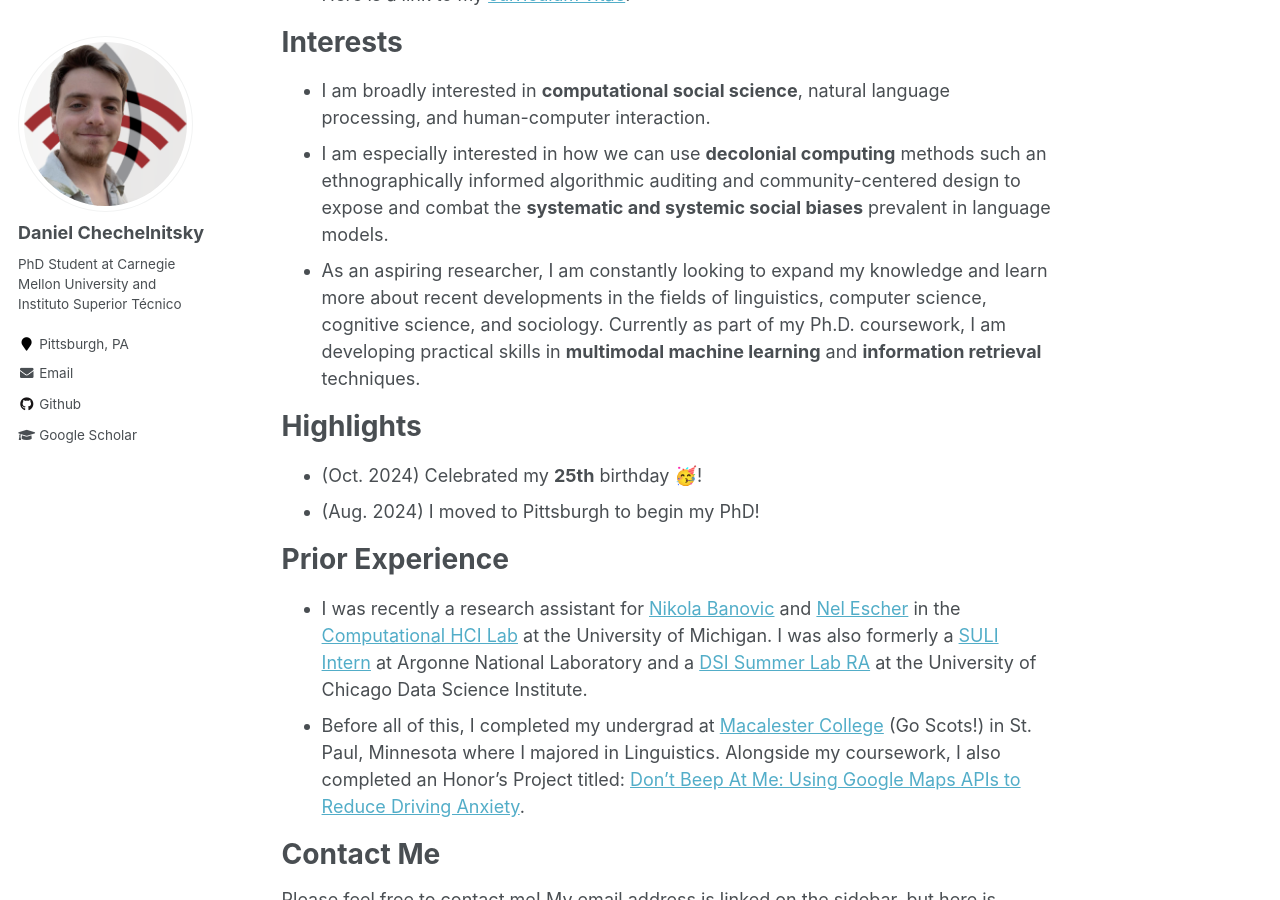
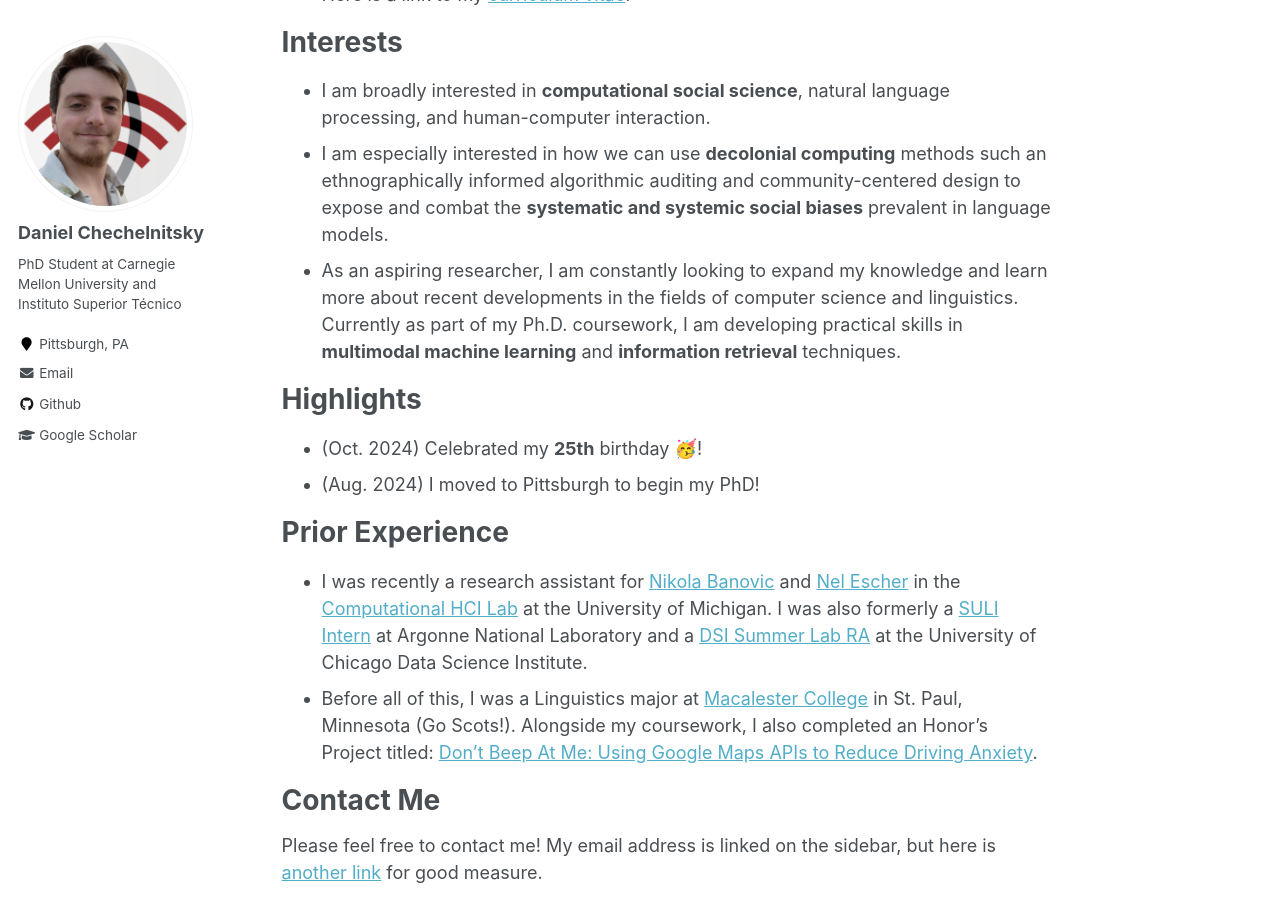
Before and after one commit to chechelnitskd/chechelnitskd.github.io, a Jekyll site: the page built from _pages/about.md, in a window 1280 px wide and 900 px high, scrolled down 446 px. Built offline with Jekyll 4.4.1, drawn with Linux system fonts in a browser that asks for light colours.

Commit message:
Update about.md

```diff
--- a/_pages/about.md
+++ b/_pages/about.md
@@ -17,7 +17,7 @@
 # Interests
 - I am broadly interested in **computational social science**, natural language processing, and human-computer interaction.
 - I am especially interested in how we can use **decolonial computing** methods such an ethnographically informed algorithmic auditing and community-centered design to expose and combat the **systematic and systemic social biases** prevalent in language models.
-- As an aspiring researcher, I am constantly looking to expand my knowledge and learn more about recent developments in the fields of linguistics, computer science, cognitive science, and sociology. Currently as part of my Ph.D. coursework, I am developing practical skills in **multimodal machine learning** and **information retrieval** techniques.
+- As an aspiring researcher, I am constantly looking to expand my knowledge and learn more about recent developments in the fields of computer science and linguistics. Currently as part of my Ph.D. coursework, I am developing practical skills in **multimodal machine learning** and **information retrieval** techniques.
 
 # Highlights
 - (Oct. 2024) Celebrated my **25th** birthday 🥳!
@@ -25,7 +25,7 @@
 
 # Prior Experience
 - I was recently a research assistant for [Nikola Banovic](https://www.nikolabanovic.net/) and [Nel Escher](https://kescher.github.io/cool-zone/) in the [Computational HCI Lab](https://x.com/comphcilab) at the University of Michigan. I was also formerly a [SULI Intern](https://science.osti.gov/wdts/suli) at Argonne National Laboratory and a [DSI Summer Lab RA](https://datascience.uchicago.edu/education/summerlab/) at the University of Chicago Data Science Institute.
-- Before all of this, I completed my undergrad at [Macalester College](https://www.macalester.edu/) (Go Scots!) in St. Paul, Minnesota where I majored in Linguistics. Alongside my coursework, I also completed an Honor's Project titled: [Don’t Beep At Me: Using Google Maps APIs to Reduce Driving Anxiety](https://digitalcommons.macalester.edu/mathcs_honors/69/).
+- Before all of this, I was a Linguistics major at [Macalester College](https://www.macalester.edu/) in St. Paul, Minnesota (Go Scots!). Alongside my coursework, I also completed an Honor's Project titled: [Don’t Beep At Me: Using Google Maps APIs to Reduce Driving Anxiety](https://digitalcommons.macalester.edu/mathcs_honors/69/).
 
 # Contact Me
 Please feel free to contact me! My email address is linked on the sidebar, but here is [another link](mailto:dchechel@cmu.edu) for good measure.
```
